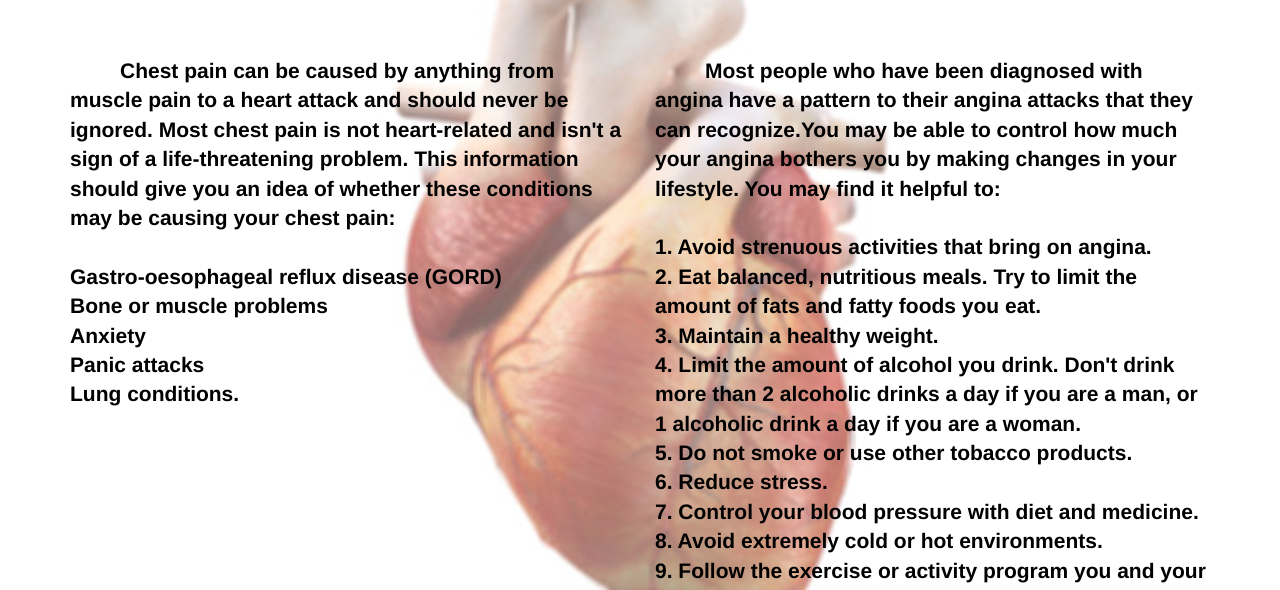
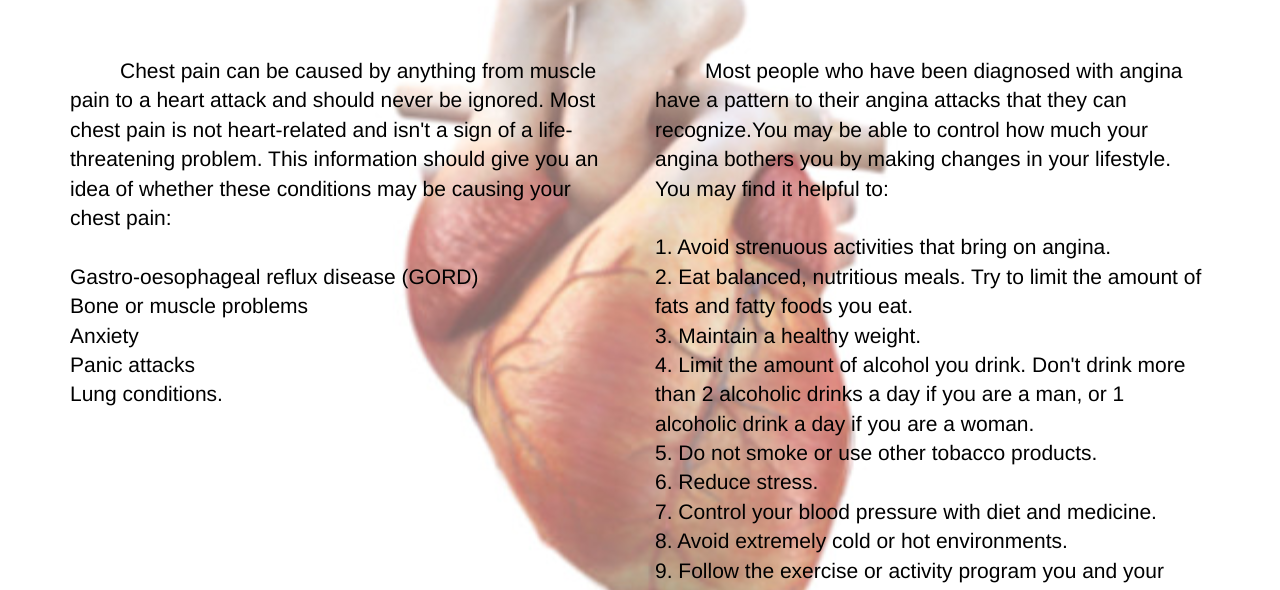
Before and after one commit to e184633/project.github.io, a plain HTML site: page lefttorso.html in a window 1280 px wide. Shown: the part 210-800 px from the top of the page. Drawn offline with nearby package versions, Linux system fonts and the light colour scheme; a web font is replaced by a local one.

Commit message:
Update lefttorso.html

```diff
--- a/lefttorso.html
+++ b/lefttorso.html
@@ -66,14 +66,14 @@
 
         <h1>Possible Causes</h1>
         <div>
-          <p><b>
+          <p>
               Chest pain can be caused by anything from muscle pain to a heart attack and should never be ignored. Most chest pain is not heart-related and isn't a sign of a life-threatening problem. This information should give you an idea of whether these conditions may be causing your chest pain:<br/><br/>
               Gastro-oesophageal reflux disease (GORD)<br/>
               Bone or muscle problems <br/>
               Anxiety</br>
               Panic attacks </br>
               Lung conditions.</br>
-          </b></p>
+          </p>
         </div>
           <!-- <p>
               People often use over-the-counter medicines or prescription pain killers to get relief from headaches. But there are many natural remedies that can treat your headache quickly and easily. For instance, dehydration is one of the most common causes of a headache. In such cases, simply drinking a cool glass of water can cure your headache within minutes. It is a good idea to drink about eight to ten glasses of water throughout the day to keep your body well hydrated
@@ -90,7 +90,7 @@
       <div class='col-sm-6'>
 
         <h1> Top 10 solutions</h1>
-        <p> <b>  Most people who have been diagnosed with angina have a pattern to their angina attacks that they can recognize.You may be able to control how much your angina bothers you by making changes in your lifestyle. You may find it helpful to:<br/></br>
+        <p> Most people who have been diagnosed with angina have a pattern to their angina attacks that they can recognize.You may be able to control how much your angina bothers you by making changes in your lifestyle. You may find it helpful to:<br/></br>
            1. Avoid strenuous activities that bring on angina.<br />
            2. Eat balanced, nutritious meals. Try to limit the amount of fats and fatty foods you eat.<br />
            3. Maintain a healthy weight.<br />
@@ -101,7 +101,7 @@
            8. Avoid extremely cold or hot environments.<br />
            9. Follow the exercise or activity program you and your doctor developed.<br />
            10.Other home remedies include garlic, ginger root,tumeric,hibiscus tea and even pomegranate juice.</br>
-        </b></p>
+        </p>
       </div>
     </div>
     <div id="mission" class='text-center'>
```
